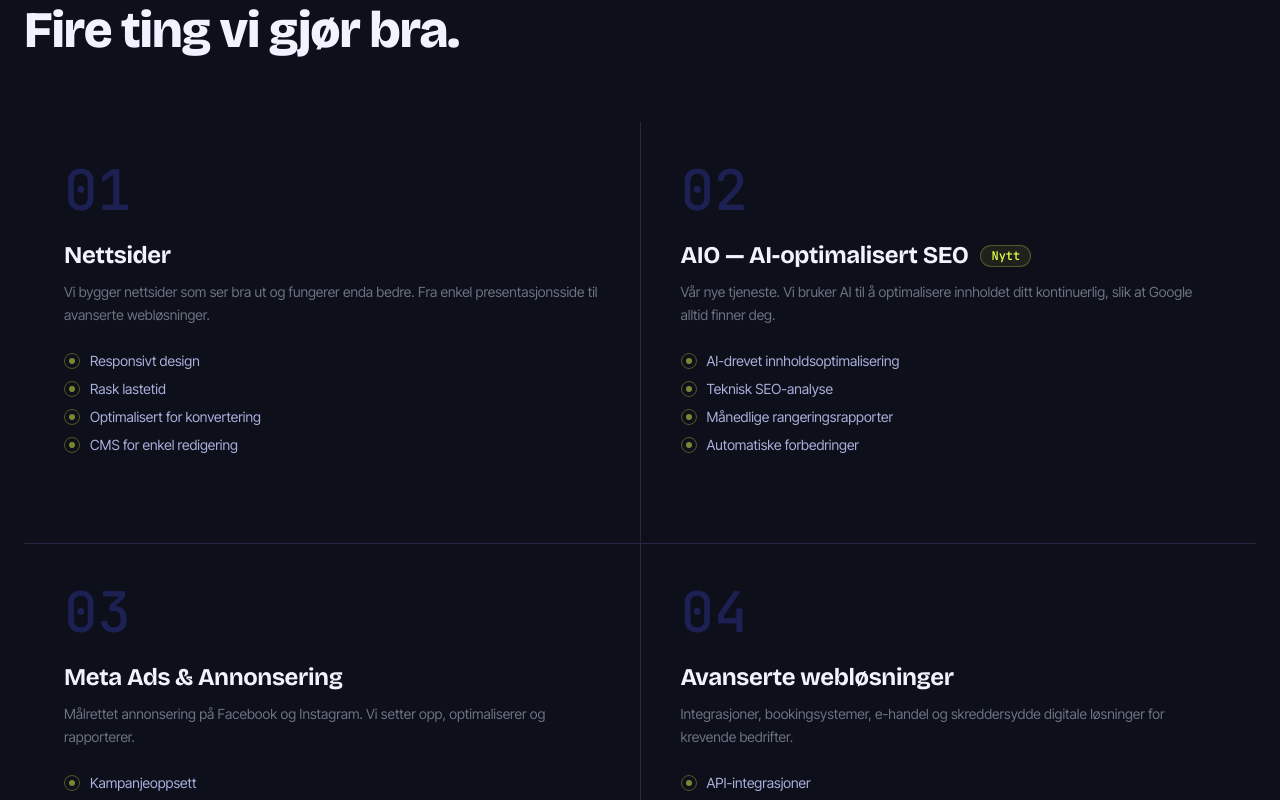
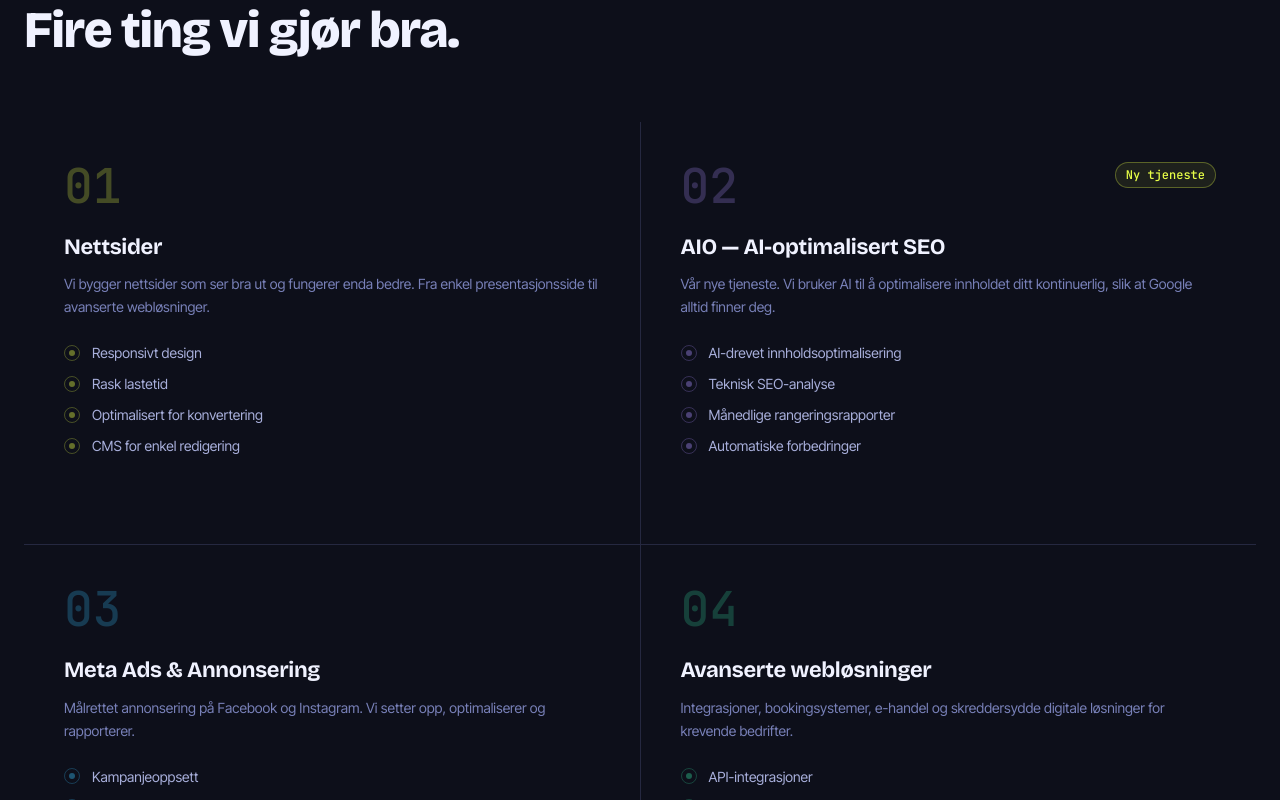
Before and after one commit to medcom-prog/medcom-as-a78499, a React (Vite) app: page / in a window 1280 px wide. Shown: the part 920-1720 px from the top of the page. Built offline with nearby package versions, Linux system fonts and the light colour scheme.

Commit message:
Critique pass 2 fixes — stats always show values, better card accents per service, contact form contrast improved

```diff
--- a/src/components/Contact.tsx
+++ b/src/components/Contact.tsx
@@ -23,15 +23,16 @@ export function Contact() {
   };
 
   const inputStyle: React.CSSProperties = {
-    background: '#0D0F1A',
-    border: '1px solid #252840',
+    background: '#0F1220',
+    border: '1px solid #353860',
     borderRadius: '0.75rem',
-    padding: '0.75rem 1rem',
+    padding: '0.875rem 1rem',
     color: '#F0F2FF',
     fontFamily: "'Inter Tight', system-ui, sans-serif",
     fontSize: '0.875rem',
     width: '100%',
     outline: 'none',
+    transition: 'border-color 0.2s ease',
   };
 
   return (
@@ -68,7 +69,7 @@ export function Contact() {
             </h2>
             <p
               className="font-sans leading-relaxed mb-10 text-base"
-              style={{ color: '#6B7280' }}
+              style={{ color: '#7880B8', maxWidth: '380px' }}
             >
               {contact.subhead}
             </p>
@@ -112,7 +113,7 @@ export function Contact() {
                 <div key={item.label} className="flex items-center gap-4">
                   <div
                     className="w-10 h-10 rounded-full flex items-center justify-center flex-shrink-0"
-                    style={{ border: '1px solid #252840' }}
+                    style={{ border: '1px solid #353860', background: '#181B2E' }}
                   >
                     {item.icon}
                   </div>
@@ -176,15 +177,21 @@ export function Contact() {
             ) : (
               <form
                 onSubmit={handleSubmit}
-                className="rounded-2xl space-y-5"
-                style={{ background: '#181B2E', border: '1px solid #252840', padding: '2rem' }}
+                className="rounded-2xl"
+                style={{
+                  background: '#181B2E',
+                  border: '1px solid #353860',
+                  padding: '2rem',
+                  boxShadow: '0 0 40px rgba(232,255,71,0.03)',
+                }}
               >
+                <div className="space-y-5">
                   {/* Name + Company */}
                   <div className="grid grid-cols-2 gap-4">
                     <div>
                       <label
-                      className="font-mono text-xs tracking-wide mb-1.5 block"
-                      style={{ color: '#555E99' }}
+                        className="font-mono text-xs tracking-wide mb-2 block"
+                        style={{ color: '#7880B8' }}
                       >
                         Navn *
                       </label>
@@ -195,12 +202,18 @@ export function Contact() {
                         onChange={(e) => setFormData({ ...formData, name: e.target.value })}
                         style={inputStyle}
                         placeholder="Ola Nordmann"
+                        onFocus={(e) => {
+                          (e.target as HTMLInputElement).style.borderColor = 'rgba(232,255,71,0.4)';
+                        }}
+                        onBlur={(e) => {
+                          (e.target as HTMLInputElement).style.borderColor = '#353860';
+                        }}
                       />
                     </div>
                     <div>
                       <label
-                      className="font-mono text-xs tracking-wide mb-1.5 block"
-                      style={{ color: '#555E99' }}
+                        className="font-mono text-xs tracking-wide mb-2 block"
+                        style={{ color: '#7880B8' }}
                       >
                         Bedrift
                       </label>
@@ -210,6 +223,12 @@ export function Contact() {
                         onChange={(e) => setFormData({ ...formData, companyName: e.target.value })}
                         style={inputStyle}
                         placeholder="Bedrift AS"
+                        onFocus={(e) => {
+                          (e.target as HTMLInputElement).style.borderColor = 'rgba(232,255,71,0.4)';
+                        }}
+                        onBlur={(e) => {
+                          (e.target as HTMLInputElement).style.borderColor = '#353860';
+                        }}
                       />
                     </div>
                   </div>
@@ -217,8 +236,8 @@ export function Contact() {
                   {/* Email */}
                   <div>
                     <label
-                    className="font-mono text-xs tracking-wide mb-1.5 block"
-                    style={{ color: '#555E99' }}
+                      className="font-mono text-xs tracking-wide mb-2 block"
+                      style={{ color: '#7880B8' }}
                     >
                       E-post *
                     </label>
@@ -229,14 +248,20 @@ export function Contact() {
                       onChange={(e) => setFormData({ ...formData, email: e.target.value })}
                       style={inputStyle}
                       placeholder="ola@bedrift.no"
+                      onFocus={(e) => {
+                        (e.target as HTMLInputElement).style.borderColor = 'rgba(232,255,71,0.4)';
+                      }}
+                      onBlur={(e) => {
+                        (e.target as HTMLInputElement).style.borderColor = '#353860';
+                      }}
                     />
                   </div>
 
                   {/* Service selector */}
                   <div>
                     <label
-                    className="font-mono text-xs tracking-wide mb-1.5 block"
-                    style={{ color: '#555E99' }}
+                      className="font-mono text-xs tracking-wide mb-2 block"
+                      style={{ color: '#7880B8' }}
                     >
                       Hva er du interessert i?
                     </label>
@@ -248,9 +273,9 @@ export function Contact() {
                           onClick={() => setFormData({ ...formData, service: svc })}
                           className="font-sans text-xs px-3.5 py-2 rounded-full border transition-all duration-150"
                           style={{
-                          background: formData.service === svc ? 'rgba(232,255,71,0.1)' : '#0D0F1A',
-                          borderColor: formData.service === svc ? 'rgba(232,255,71,0.4)' : '#252840',
-                          color: formData.service === svc ? '#E8FF47' : '#555E99',
+                            background: formData.service === svc ? 'rgba(232,255,71,0.12)' : '#0F1220',
+                            borderColor: formData.service === svc ? 'rgba(232,255,71,0.5)' : '#353860',
+                            color: formData.service === svc ? '#E8FF47' : '#7880B8',
                           }}
                         >
                           {svc}
@@ -262,8 +287,8 @@ export function Contact() {
                   {/* Message */}
                   <div>
                     <label
-                    className="font-mono text-xs tracking-wide mb-1.5 block"
-                    style={{ color: '#555E99' }}
+                      className="font-mono text-xs tracking-wide mb-2 block"
+                      style={{ color: '#7880B8' }}
                     >
                       Fortell litt om prosjektet
                     </label>
@@ -273,6 +298,12 @@ export function Contact() {
                       onChange={(e) => setFormData({ ...formData, message: e.target.value })}
                       style={{ ...inputStyle, resize: 'none' }}
                       placeholder="Vi har en nettside fra 2018 som trenger en overhaling..."
+                      onFocus={(e) => {
+                        (e.target as HTMLTextAreaElement).style.borderColor = 'rgba(232,255,71,0.4)';
+                      }}
+                      onBlur={(e) => {
+                        (e.target as HTMLTextAreaElement).style.borderColor = '#353860';
+                      }}
                     />
                   </div>
 
@@ -281,7 +312,7 @@ export function Contact() {
                     type="submit"
                     disabled={status === 'sending'}
                     className="w-full font-sans font-semibold py-4 rounded-full text-base transition-all duration-200 disabled:opacity-60"
-                  style={{ background: '#E8FF47', color: '#0D0F1A' }}
+                    style={{ background: '#E8FF47', color: '#0D0F1A', fontSize: '1rem' }}
                   >
                     {status === 'sending' ? 'Sender...' : 'Send melding'}
                   </button>
@@ -289,6 +320,7 @@ export function Contact() {
                   <p className="font-mono text-xs text-center" style={{ color: '#3C4480' }}>
                     Vi svarer innen 48 timer på hverdager.
                   </p>
+                </div>
               </form>
             )}
           </FadeIn>
--- a/src/components/ServicesGrid.tsx
+++ b/src/components/ServicesGrid.tsx
@@ -1,6 +1,8 @@
 import { FadeIn } from './FadeIn';
 import { site } from '../site.config';
 import { motion } from 'framer-motion';
+
+const accentColors = ['#E8FF47', '#A78BFA', '#38BDF8', '#34D399'];
 
 export function ServicesGrid() {
   return (
@@ -36,63 +38,80 @@ export function ServicesGrid() {
           {site.services.map((service, i) => (
             <FadeIn key={service.n} delay={i * 0.08}>
               <motion.div
-                whileHover={{ backgroundColor: 'rgba(24,27,46,1)' }}
+                whileHover={{
+                  backgroundColor: 'rgba(24,27,46,0.9)',
+                  boxShadow: `inset 0 0 0 1px ${accentColors[i]}22`,
+                }}
                 className="group cursor-default h-full"
-                style={{ background: '#0D0F1A', padding: '2.5rem', minHeight: '280px' }}
+                style={{
+                  background: '#0D0F1A',
+                  padding: '2.5rem',
+                  minHeight: '300px',
+                  transition: 'background 0.2s ease',
+                }}
               >
-                {/* Number */}
-                <div
-                  className="font-mono font-medium mb-6 leading-none select-none"
-                  style={{ fontSize: '3.5rem', color: '#1C2052' }}
-                >
-                  {service.n}
-                </div>
-
-                {/* Title */}
-                <div className="flex items-center gap-3 mb-3">
-                  <h3
+                {/* Number + accent bar */}
+                <div className="flex items-start justify-between mb-6">
+                  <div
+                    className="font-mono font-medium leading-none select-none"
                     style={{
-                      fontFamily: "'Bricolage Grotesque', system-ui, sans-serif",
-                      fontWeight: 700,
-                      fontSize: 'clamp(1.25rem, 2vw, 1.5rem)',
-                      lineHeight: 1.15,
-                      letterSpacing: '-0.015em',
-                      color: '#F0F2FF',
+                      fontSize: '3rem',
+                      color: accentColors[i],
+                      opacity: 0.25,
                     }}
                   >
-                    {service.title}
-                  </h3>
+                    {service.n}
+                  </div>
                   {service.n === '02' && (
                     <span
-                      className="font-mono text-xs font-medium px-2.5 py-0.5 rounded-full border"
+                      className="font-mono text-xs font-medium px-2.5 py-1 rounded-full border"
                       style={{
                         background: 'rgba(232,255,71,0.08)',
                         color: '#E8FF47',
-                        borderColor: 'rgba(232,255,71,0.25)',
-                        whiteSpace: 'nowrap',
+                        borderColor: 'rgba(232,255,71,0.3)',
                       }}
                     >
-                      Nytt
+                      Ny tjeneste
                     </span>
                   )}
                 </div>
 
+                {/* Title */}
+                <h3
+                  style={{
+                    fontFamily: "'Bricolage Grotesque', system-ui, sans-serif",
+                    fontWeight: 700,
+                    fontSize: '1.375rem',
+                    lineHeight: 1.2,
+                    letterSpacing: '-0.015em',
+                    color: '#F0F2FF',
+                    marginBottom: '0.75rem',
+                  }}
+                >
+                  {service.title}
+                </h3>
+
                 {/* Lead */}
-                <p className="font-sans text-sm leading-relaxed mb-6" style={{ color: '#6B7280' }}>
+                <p
+                  className="font-sans text-sm leading-relaxed mb-6"
+                  style={{ color: '#7880B8', lineHeight: 1.65 }}
+                >
                   {service.lead}
                 </p>
 
                 {/* Included list */}
-                <ul className="space-y-2">
+                <ul className="space-y-2.5">
                   {service.included.map((item) => (
-                    <li key={item} className="flex items-center gap-2.5 font-sans text-sm" style={{ color: '#A8AFDB' }}>
+                    <li key={item} className="flex items-center gap-3 font-sans" style={{ color: '#A8AFDB', fontSize: '0.875rem' }}>
                       <span
-                        className="flex-shrink-0 w-4 h-4 rounded-full border flex items-center justify-center"
-                        style={{ borderColor: 'rgba(232,255,71,0.3)' }}
+                        className="flex-shrink-0 w-4 h-4 rounded-full flex items-center justify-center"
+                        style={{
+                          border: `1px solid ${accentColors[i]}44`,
+                        }}
                       >
                         <span
                           className="w-1.5 h-1.5 rounded-full"
-                          style={{ background: 'rgba(232,255,71,0.5)' }}
+                          style={{ background: `${accentColors[i]}66` }}
                         />
                       </span>
                       {item}
@@ -105,7 +124,7 @@ export function ServicesGrid() {
                   <a
                     href="#kontakt"
                     className="font-mono text-xs"
-                    style={{ color: '#E8FF47' }}
+                    style={{ color: accentColors[i] }}
                   >
                     Book en prat →
                   </a>
--- a/src/components/StatsInline.tsx
+++ b/src/components/StatsInline.tsx
@@ -1,32 +1,9 @@
-import { motion, useInView, useMotionValue, useSpring, useTransform } from 'framer-motion';
-import { useRef, useEffect } from 'react';
 import { FadeIn } from './FadeIn';
 
-function AnimatedNumber({ value, suffix = '' }: { value: number; suffix?: string }) {
-  const ref = useRef<HTMLSpanElement>(null);
-  const isInView = useInView(ref, { once: true, amount: 0.1 });
-  const motionVal = useMotionValue(0);
-  const spring = useSpring(motionVal, { damping: 40, stiffness: 200 });
-  const display = useTransform(spring, (v) => Math.round(v).toString());
-
-  useEffect(() => {
-    if (isInView) {
-      motionVal.set(value);
-    }
-  }, [isInView, motionVal, value]);
-
-  return (
-    <span ref={ref} className="tabular-nums">
-      <motion.span>{display}</motion.span>
-      {suffix}
-    </span>
-  );
-}
-
 const stats = [
-  { value: 48, suffix: 't', label: 'Responstid på hverdager' },
-  { value: 100, suffix: '%', label: 'Norskutviklet — ingen outsourcing' },
-  { value: 3, suffix: ' steg', label: 'Fra brief til lansering' },
+  { value: '48t', label: 'Responstid på hverdager' },
+  { value: '100%', label: 'Norskutviklet — ingen outsourcing' },
+  { value: '3 steg', label: 'Fra brief til lansering' },
 ];
 
 export function StatsInline() {
@@ -60,7 +37,7 @@ export function StatsInline() {
                     marginBottom: '0.5rem',
                   }}
                 >
-                  <AnimatedNumber value={stat.value} suffix={stat.suffix} />
+                  {stat.value}
                 </div>
                 <div
                   className="font-mono text-xs tracking-wide leading-snug"
```
Also changed, not shown: 5 other files (tests, documents, lock files or other folders). Lines whose indentation alone changed are shown as unchanged.
